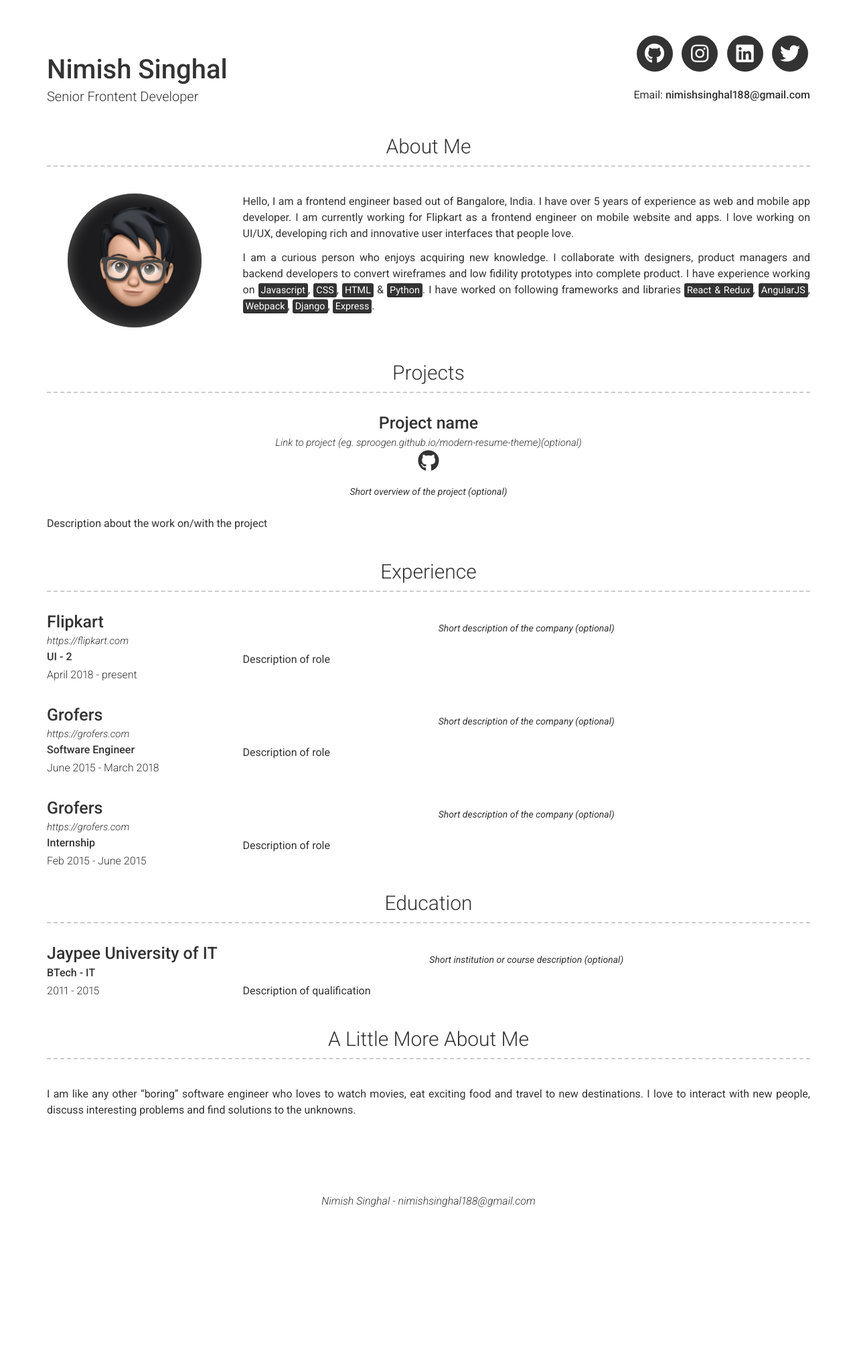
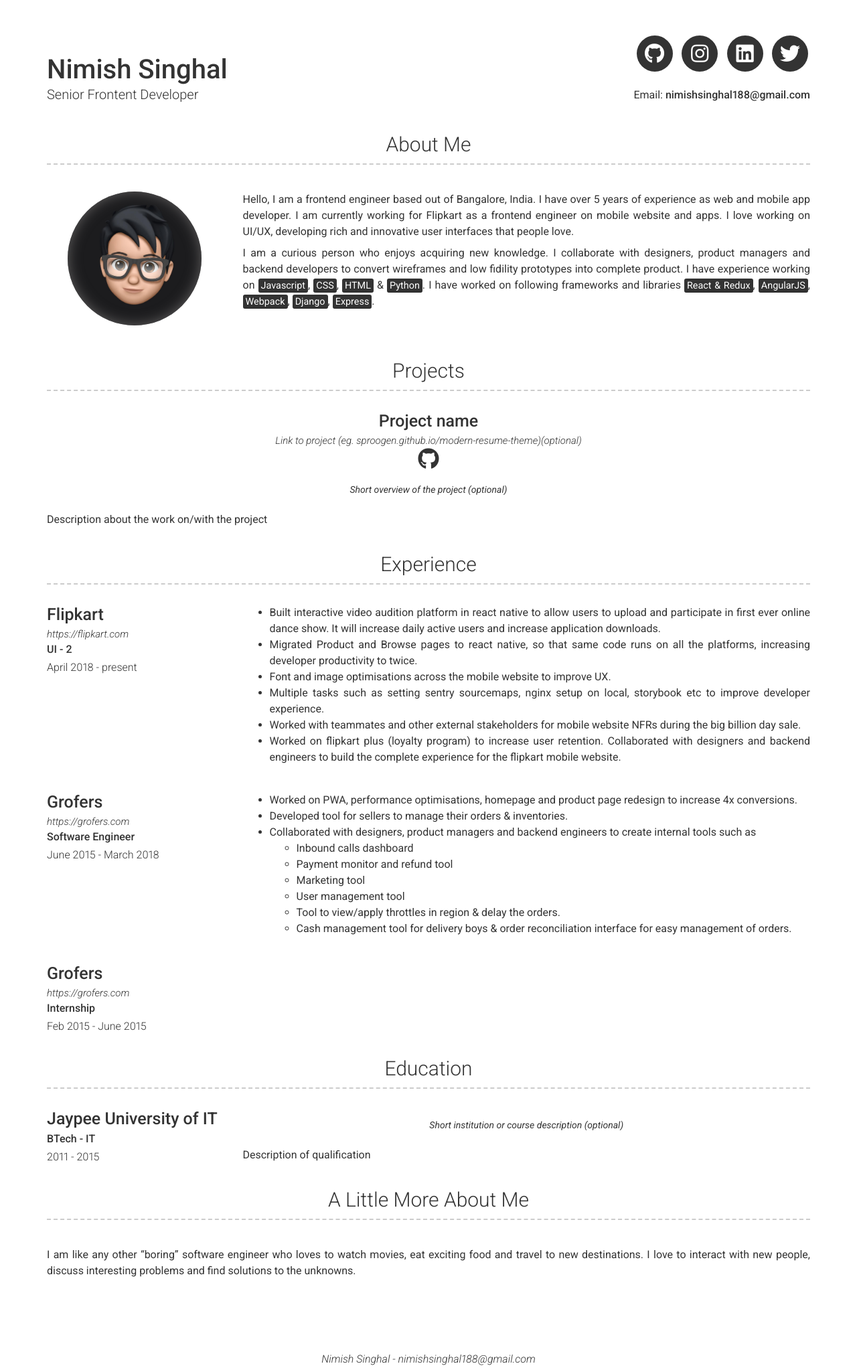
Before and after one commit to nimishsinghal/nimishsinghal.github.io, a Jekyll site: the page built from index.md, in a window 1280 px wide. Shown: the whole page at 67% size. Built offline with Jekyll 4.4.1, drawn with Linux system fonts in a browser that asks for light colours; nearby versions of some CDN libraries; before the commit the page ends 1818 px from its top, so only the background shows below that.

Commit message:
Add work information

```diff
--- a/_data/experience.yml
+++ b/_data/experience.yml
@@ -4,27 +4,34 @@
   link: https://flipkart.com
   job_title: UI - 2
   dates: April 2018 - present
-  quote: >
-   Short description of the company (optional)
   description: | # this will include new lines to allow paragraphs
-    Description of role
+    - Built interactive video audition platform in react native to allow users to upload and participate in first ever online dance show. It will increase daily active users and increase application downloads.
+    - Migrated Product and Browse pages to react native, so that same code runs on all the platforms, increasing developer productivity to twice.
+    - Font and image optimisations across the mobile website to improve UX.
+    - Multiple tasks such as setting sentry sourcemaps, nginx setup on local, storybook etc to improve developer experience.
+    - Worked with teammates and other external stakeholders for mobile website NFRs during the big billion day sale.
+    - Worked on flipkart plus (loyalty program) to increase user retention. Collaborated with designers and backend engineers to build the complete experience for the flipkart mobile website.
+
 
 - layout: left
   company: Grofers
   link: https://grofers.com
   job_title: Software Engineer
   dates: June 2015 - March 2018
-  quote: >
-   Short description of the company (optional)
   description: | # this will include new lines to allow paragraphs
-    Description of role
+    - Worked on PWA, performance optimisations,  homepage and  product page redesign to increase 4x conversions.
+    - Developed tool for sellers to manage their orders & inventories.
+    - Collaborated with designers, product managers and backend engineers to create internal tools such as
+      - Inbound calls dashboard
+      - Payment monitor and refund tool
+      - Marketing tool
+      - User management tool
+      - Tool to view/apply throttles in region & delay the orders.
+      - Cash management tool for delivery boys & order reconciliation interface for easy management of orders.
+
 
 - layout: left
   company: Grofers
   link: https://grofers.com
   job_title: Internship
   dates: Feb 2015 - June 2015
-  quote: >
-   Short description of the company (optional)
-  description: | # this will include new lines to allow paragraphs
-    Description of role
--- a/_sass/type.scss
+++ b/_sass/type.scss
@@ -23,7 +23,7 @@ h6 {
 }
 
 p {
-  margin: 0 0 0.75em; }
+  margin: 0 0 0.75rem; }
 
 a {
   color: #477dca;
@@ -36,19 +36,19 @@ color: #355e98;
 }
 
 h1 {
-  font-size: 4em;
-  margin-bottom: 0.1em;
+  font-size: 4rem;
+  margin-bottom: 0.1rem;
   font-weight: 500;
 }
 
 h2 {
   font-weight: 300;
-  font-size: 2em;
+  font-size: 2rem;
 }
 
 h3 {
   font-weight: 300;
-  font-size: 3em;
+  font-size: 3rem;
   text-align: center;
   border-bottom: dashed 2px #CCCCCC;
   padding-bottom: 10px;
@@ -61,17 +61,17 @@ h3 {
 
 h4 {
   font-weight: 300;
-  font-size:2.5em;
+  font-size:2.5rem;
   margin-bottom:3px;
 }
 
 p, ul {
-  font-size: 1.6em;
+  font-size: 1.6rem;
   text-align: justify;
 }
 
 a i {
-  font-size:1.6em;
+  font-size:1.6rem;
 }
 
 mark {
```
